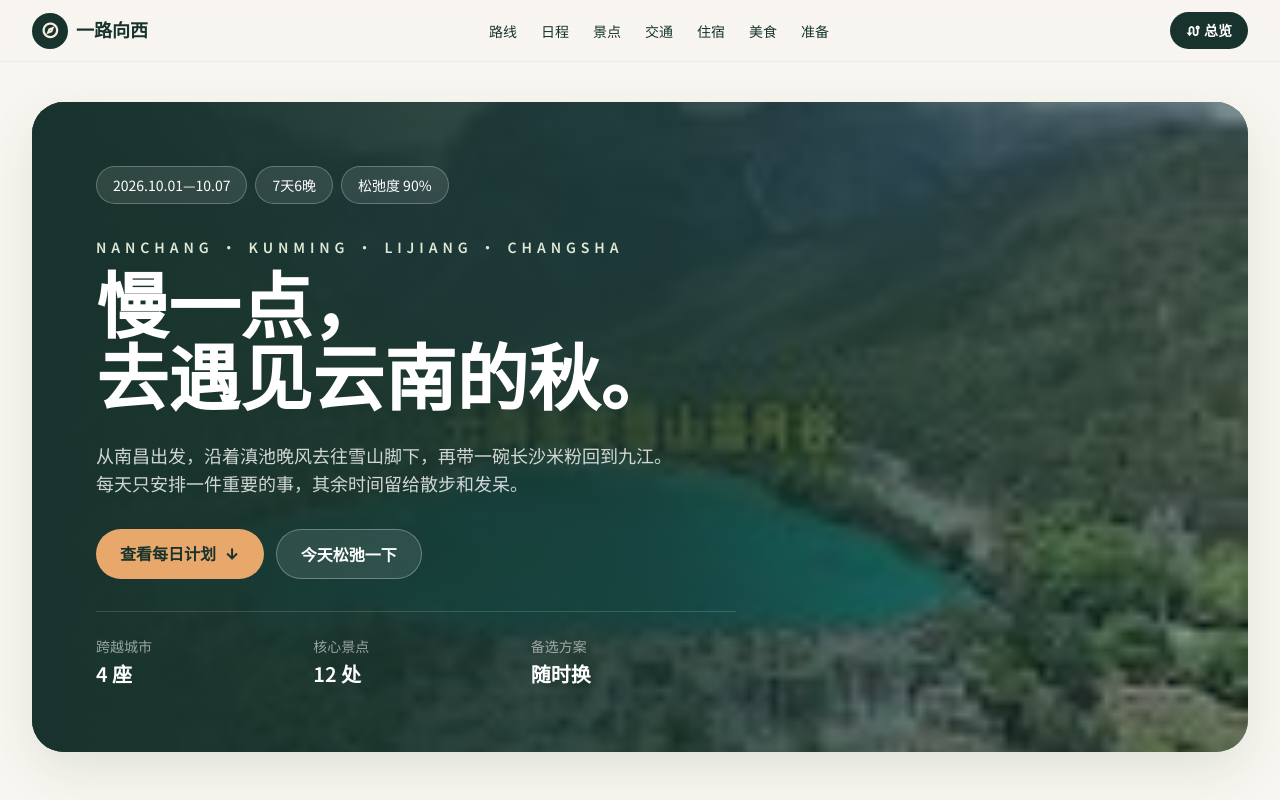
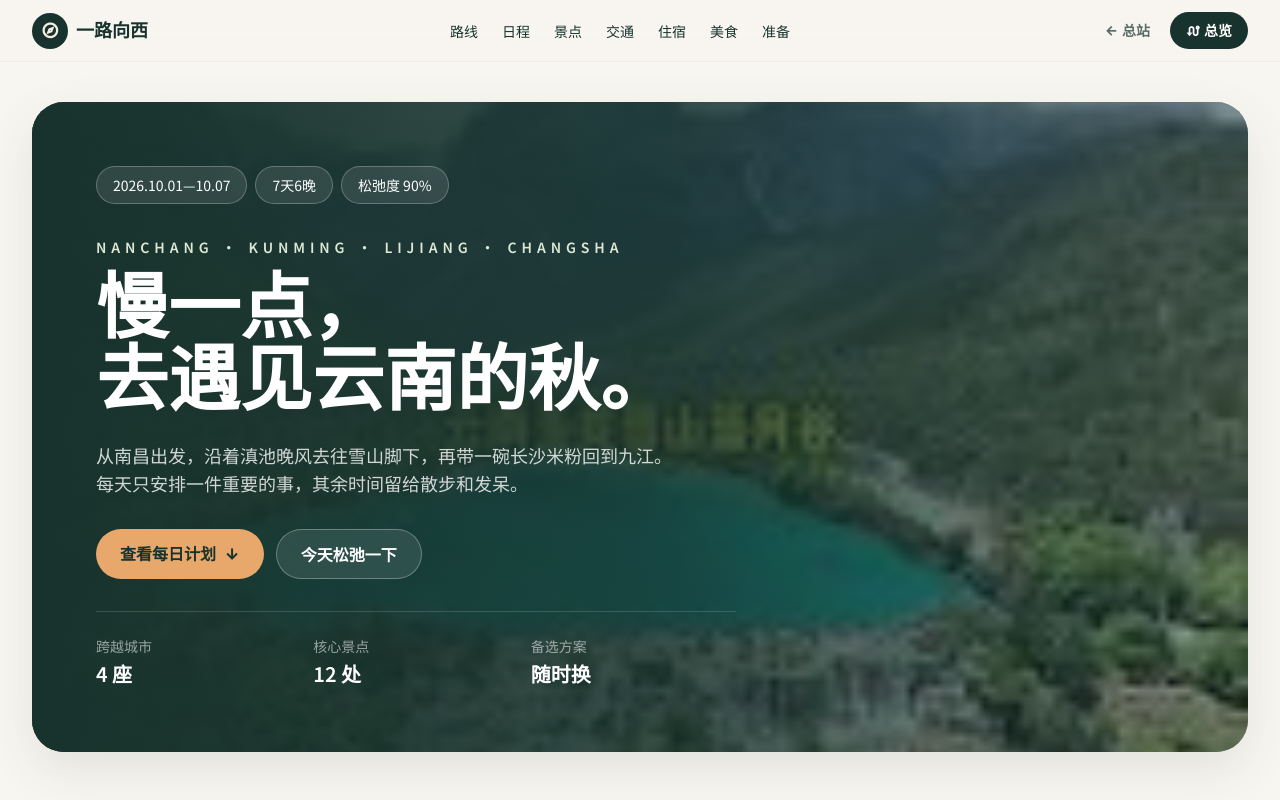
Before and after one commit to Rudius-Greilat/vacation, a plain HTML site: page trips/yunnan-2026/index.html in a window 1280 px wide. Shown: the top 800 px of the page. Drawn offline with nearby package versions, Linux system fonts and the light colour scheme.

Commit message:
加上跳回首页链接，增加架构文档

```diff
--- a/trips/yunnan-2026/index.html
+++ b/trips/yunnan-2026/index.html
@@ -35,7 +35,10 @@
         <a class="transition hover:text-sun" href="#food">美食</a>
         <a class="transition hover:text-sun" href="#tips">准备</a>
       </div>
-      <button id="open-overview" class="rounded-full bg-ink px-4 py-2 text-sm font-semibold text-white transition hover:-translate-y-0.5 hover:bg-moss"><i class="ri-route-line mr-1"></i>总览</button>
+      <div class="flex items-center gap-2">
+        <a href="../../" class="rounded-full px-3 py-2 text-sm font-semibold text-ink/70 transition hover:bg-sage hover:text-ink" aria-label="返回远行簿总站"><i class="ri-arrow-left-line mr-1"></i>总站</a>
+        <button id="open-overview" class="rounded-full bg-ink px-4 py-2 text-sm font-semibold text-white transition hover:-translate-y-0.5 hover:bg-moss"><i class="ri-route-line mr-1"></i>总览</button>
+      </div>
     </nav>
   </header>
 
```
Also changed, not shown: trips/jiangnan-2026/index.html (+4 -1 lines), 2 other files.
